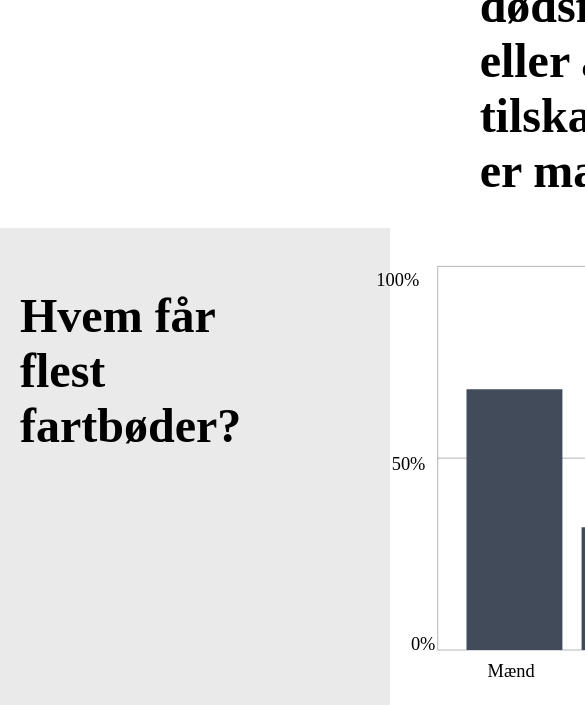
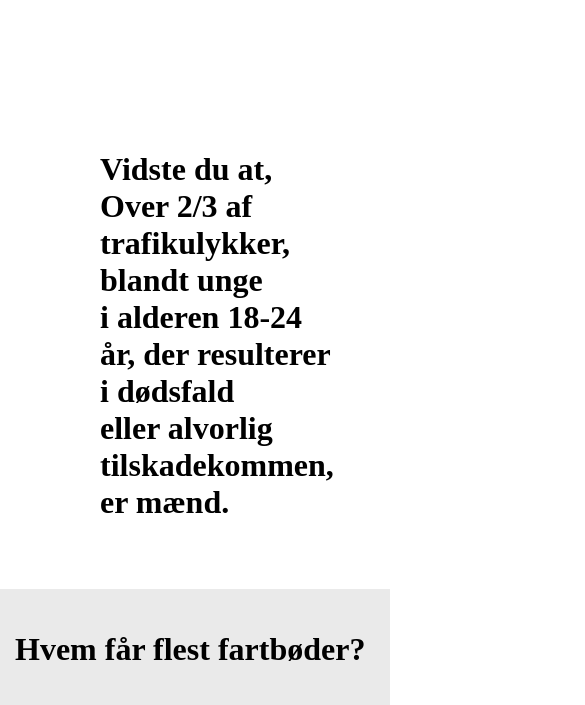
Before and after one commit to TheoBigum/SikkerTrafik, a plain HTML site: page index.html in a window 390 px wide. Shown: the part 1230-1935 px from the top of the page, 585 px wide, since content can reach past the window. Drawn offline with Linux system fonts and the light colour scheme.

Commit message:
media query

```diff
--- a/style.css
+++ b/style.css
@@ -137,19 +137,19 @@ li a:hover {
 #section_2 {
     background-color: #fff;
     width: 100vw;
-    max-height: 80vh;
+    height: 80vh;
 }
 
 #section_3 {
     background-color: #eaeaea;
     width: 100vw;
-    max-height: 60vh;
+    height: 60vh;
 }
 
 #section_4 {
     background-color: #fff;
     width: 100vw;
-    max-height: 80vh;
+    height: 80vh;
 }
 
 #section_5 {
@@ -297,3 +297,73 @@ li a:hover {
     font-size: 8rem;
     align-self: center;
 }
+
+
+/****************MEDIA QUERRIES*******************/
+
+@media only screen and (max-width: 600px) {
+
+    h1 {
+        font-size: 2rem;
+    }
+
+    /*NAV*/
+    nav {
+        height: 12vw;
+    }
+
+    .nav_right {
+        display: none;
+    }
+
+    /*CIRKELDIAGRAM*/
+    #section_2 {
+        display: grid;
+        grid-row: repeat(2, 1fr);
+        height: 120vh;
+
+    }
+
+    #cirkel_container {
+        grid-column: 1;
+        grid-row: 1;
+        margin-left: 100px;
+        margin-bottom: 0;
+
+    }
+
+    #cirkel_text {
+        grid-row: 2;
+        grid-column: 1;
+        align-self: center;
+        font-family: safety;
+        margin: 0;
+    }
+
+    /*SØJLEDIAGRAM*/
+    #section_3 {
+        display: grid;
+        grid-row: repeat(2, .1fr);
+        height: 70vh
+    }
+
+    #bar_container {
+        grid-column: 1;
+        grid-row: 1;
+        margin-top: 80px
+    }
+
+    #bar_text {
+        margin: 15px;
+        padding: 0;
+        grid-row: 1;
+        font-family: safety;
+    }
+
+    #barchart {
+        height: 100vh;
+        padding-left: 0;
+        margin: 0;
+    }
+
+}
```
